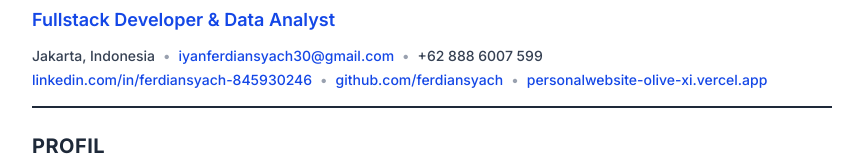
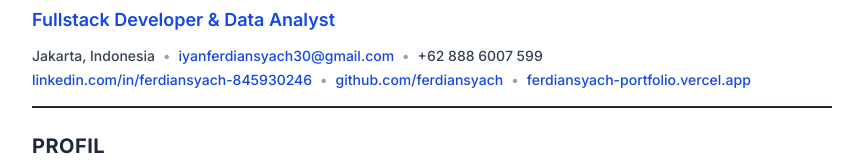
Before and after one commit to ferdiansyach/personalwebsite, a Next.js app: page /portfolio-pdf in a window 1280 px wide. Shown: the part 187-347 px from the top of the page, without its empty margins (208-1071 px from the left). Built offline with nearby package versions, Linux system fonts and the light colour scheme.

Commit message:
Update domain Vercel ke ferdiansyach-portfolio.vercel.app

```diff
--- a/src/app/layout.tsx
+++ b/src/app/layout.tsx
@@ -51,7 +51,7 @@ const jsonLd = {
   "@type": "Person",
   name: "Ferdiansyach",
   jobTitle: "Fullstack Developer & Data Analyst",
-  url: "https://personalwebsite-olive-xi.vercel.app",
+  url: "https://ferdiansyach-portfolio.vercel.app",
   alumniOf: {
     "@type": "CollegeOrUniversity",
     name: "Universitas Nasional",
--- a/src/app/portfolio-pdf/page.tsx
+++ b/src/app/portfolio-pdf/page.tsx
@@ -83,7 +83,7 @@ export default function PortfolioPDF() {
               <span className="text-gray-400">&bull;</span>
               <a href="https://github.com/ferdiansyach" target="_blank" rel="noopener noreferrer" className="text-blue-700 hover:underline">github.com/ferdiansyach</a>
               <span className="text-gray-400">&bull;</span>
-              <a href="https://personalwebsite-olive-xi.vercel.app" target="_blank" rel="noopener noreferrer" className="text-blue-700 hover:underline">personalwebsite-olive-xi.vercel.app</a>
+              <a href="https://ferdiansyach-portfolio.vercel.app" target="_blank" rel="noopener noreferrer" className="text-blue-700 hover:underline">ferdiansyach-portfolio.vercel.app</a>
             </div>
           </header>
 
```
